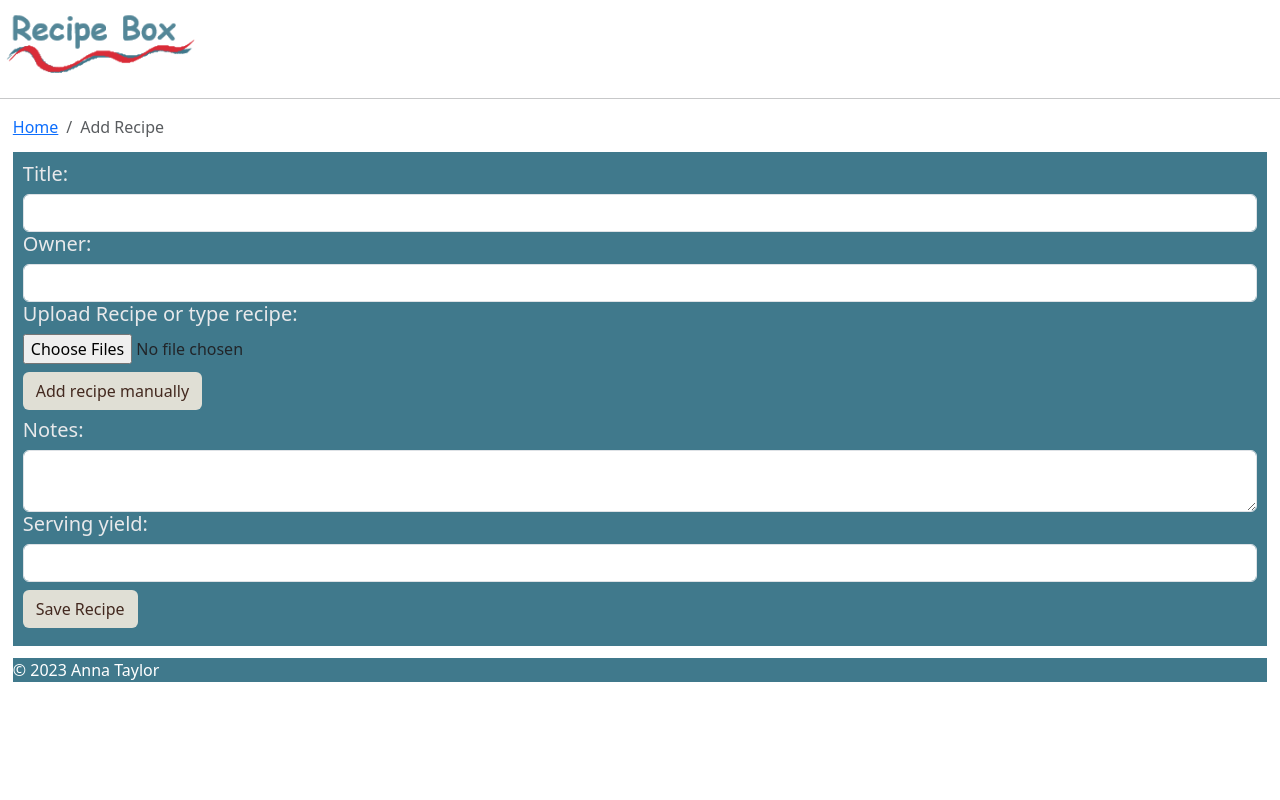
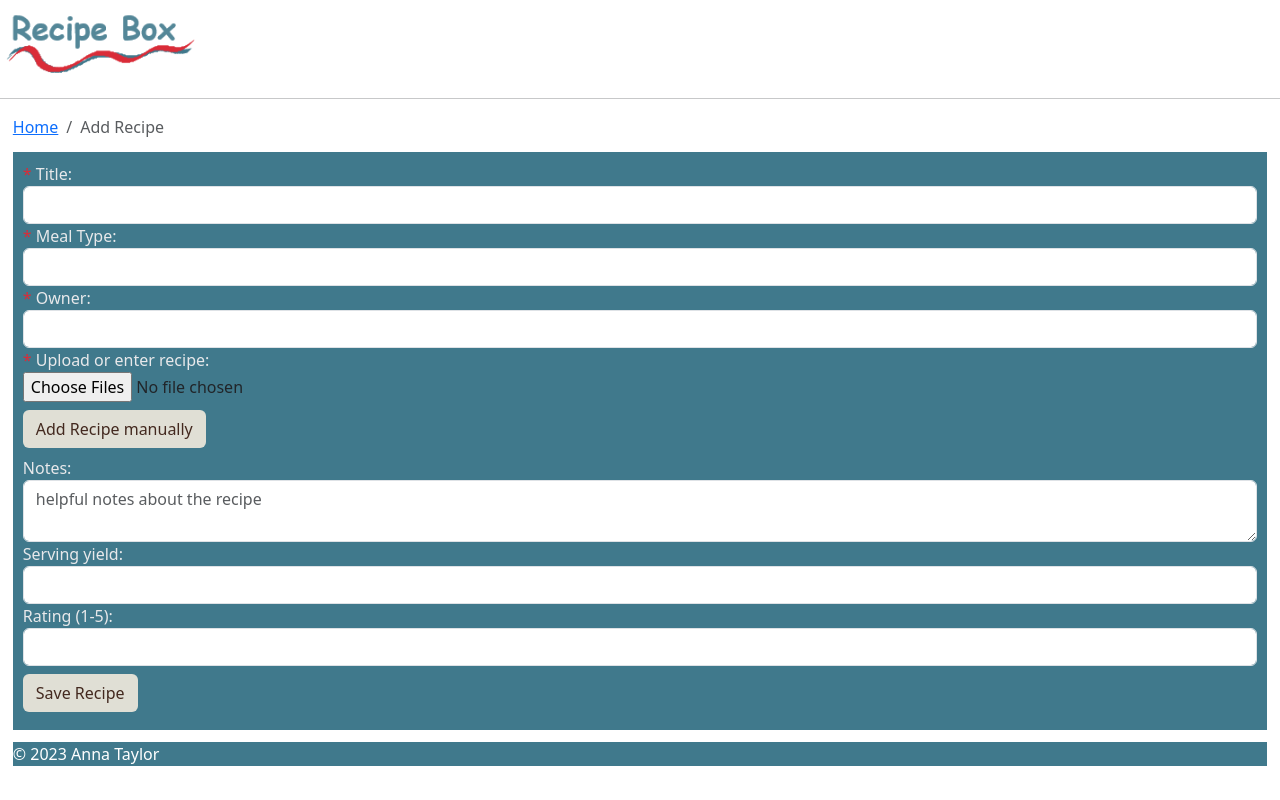
Before and after one commit to Anna-tay/home_recipes, a Flask app: page /entry in a window 1280 px wide. Run offline with Flask 3, Linux system fonts and the light colour scheme; some libraries are stand-ins or nearby versions.

Commit message:
add recipe adding and worked on entry page

```diff
--- a/app.py
+++ b/app.py
@@ -1,7 +1,18 @@
-from flask import Flask, render_template, url_for, request
-import scripts.ajax as Ajax
+from flask import Flask, render_template, url_for, request, redirect
+import firebase_admin
+from firebase_admin import credentials
+from firebase_admin import firestore
+import scripts.ajax as AjaxData
+import scripts.database as Data
+
 
 app = Flask(__name__)
+# getting file path
+cred = credentials.Certificate("database/recipe-box-7a513-firebase-adminsdk-ab32o-0558f7de3a.json")
+# initializing the firebase database
+firebase_admin.initialize_app(cred)
+
+dataBase = firestore.client()
 
 # Home page
 @app.route('/', methods = ["GET", "POST"])
@@ -13,13 +24,23 @@ def home():
 # ajax
 @app.route('/ajax', methods =["GET", "POST"])
 def ajax():
-    Ajax.table()
-# put all ajax python stuff into one bit def then break it down after wards.
+    data = AjaxData.table(dataBase)
+    return data
 
 # Add recipe page
 @app.route('/entry', methods = ["GET", "POST"])
 def entry():
+    print('came in')
+    if request.method == "POST":
+        title = request.form.get('title')
+        owner = request.form.get('owner')
+        notes = request.form.get('notes')
+        meal = request.form.get('meal')
+        serv_yield = request.form.get('serving_yield')
+        rating = request.form.get('rating')
+        Data.add_recipe(dataBase, title, owner, notes, serv_yield, meal, rating)
 
+        return redirect(url_for('home'))
     return render_template("entry.html")
 
 # View recipe
--- a/static/css/main.css
+++ b/static/css/main.css
@@ -17,7 +17,11 @@ hr {
 
 }
 
-h5 {
+.required{
+    color: var(--secondary);
+}
+
+.entrylabel {
     color: var(--white);
 }
 
@@ -43,34 +47,6 @@ footer{
     padding: 10px;
 }
 
-/* drop box */
-.box__dragndrop,
-.box__uploading,
-.box__success,
-.box__error {
-  display: none;
-}
-
-.box.is-dragover {
-    background-color: var(--secondary);
-}
-
-.box.has-advanced-upload {
-    background-color: white;
-    outline: 2px dashed black;
-    outline-offset: -10px;
-}
-
-.box.has-advanced-upload .box__dragndrop {
-    display: inline;
-}
-
-#file:hover {
-    color: var(--white);
-    background-color: var(--secondary);
-}
-
-
 .turn_red {
     color: var(--dark);
     background-color: var(--background);
@@ -83,3 +59,22 @@ footer{
     color: var(--white);
     background-color: var(--secondary);
 }
+
+/* data tables */
+.hometable {
+    background-color: white;
+    margin-top: 10px;
+}
+
+.card-body {
+    padding: 1 rem;
+    width: 100%;
+    border-radius: 8px;
+    margin: 1 rem;
+
+}
+
+/* upload box */
+#upload{
+    width: 90%;
+}
--- /dev/null
+++ b/static/js/data.js
@@ -0,0 +1,9 @@
+
+
+function add_recipe_card(){
+    let recipe_card = document.querySelector('#recipe-card');
+    let add_button = document.querySelector('#recipe-button-add');
+
+    recipe_card.setAttribute('style', 'display: content;');
+    add_button.setAttribute('style', 'display: none;');
+}
--- a/static/js/dropbox.js
+++ /dev/null
@@ -1,3 +0,0 @@
-
-var div = document.createElement('div');
-return 'FormData' in window;
--- a/templates/entry.html
+++ b/templates/entry.html
@@ -15,37 +15,56 @@
 <main>
     <section class="box">
         <section class="padding">
-            <form method="POST">
+            <form action="{{url_for('entry')}}"  method="post">
+
                 <!-- title -->
-                <h5>Title: </h5>
-                <input class="form-control" type="text" name="title" id="title">
+                <!-- make required -->
+                <label for="rtitle" class="entrylabel"><span class="required">*</span> Title:</label>
+                <input class="form-control" type="text" name="title" id="rtitle" required>
+
+                <!-- meal -->
+                <!-- make required -->
+                <label for="rmeal" class="entrylabel"><span class="required">*</span> Meal Type: </label>
+                <input class="form-control" type="text" name="meal" id="rmeal" required>
 
                 <!-- owner -->
-                <h5>Owner: </h5>
-                <input class="form-control" type="text" name="owner" id="owner">
+                <!-- make required -->
+                <label for="rOwner" class="entrylabel"><span class="required">*</span> Owner: </label>
+                <input class="form-control" type="text" name="owner" id="rOwner" required>
 
                 <!-- drop box -->
-                <div class="box__input">
-                    <h5>Upload Recipe or type recipe: </h5>
-                    <input class="box__file" type="file" name="files[]"  data-multiple-caption="{count} files selected" multiple />
-
+                <div>
+                    <label  for="upload" class="entrylabel"><span class="required">*</span> Upload or enter recipe: </label>
+                    <div>
+                        <input type="file" id="upload" name="files" multiple>
+                        <button type="button" id="recipe-button-add" onclick="add_recipe_card()" class="btn turn_red">Add Recipe manually</button>
+                        <div id="recipe-card" style="display: none;">
+                            <div class="card-body">
+                              <!-- ingredients -->
+                            <label for="ringredients" class="entrylabel">Ingredients: </label>
+                            <textarea class="form-control" type="text" name="ingredients" id="ringredients" value="" placeholder="ig 1 cup sugar, 1 cup flour..."></textarea>
+                            <!-- instructions -->
+                            <label for="rinstructions" class="entrylabel">Instructions: </label>
+                            <textarea class="form-control" type="text" name="instructions" id="rinstructions" value="" placeholder="ig first cream sugars and butter..."></textarea>
+                            </div>
+                        </div>
+                    </div>
                 </div>
-                <div class="box__uploading">Uploading…</div>
-                <div class="box__success">Done!</div>
-                <div class="box__error">Error! <span></span>.</div>
-                <!-- have it open a car that adds the recipe -->
-                <button class="btn turn_red" id="add-recipe" >Add recipe manually</button>
 
                 <!-- notes -->
-                <h5>Notes: </h5>
-                <textarea class="form-control" type="text" name="owner" id="owner"></textarea>
+                <label for="rNotes" class="entrylabel">Notes: </label>
+                <textarea class="form-control" type="text" name="notes" id="rNotes" value="" placeholder="helpful notes about the recipe"></textarea>
 
                 <!-- Serving yield -->
-                <h5>Serving yield: </h5>
-                <input class="form-control" type="text" name="serving_yield" id="serving_yield">
+                <label for="servingYield" class="entrylabel">Serving yield: </label>
+                <input class="form-control" type="text" name="serving_yield" id="servingYield" value="">
+
+                <!-- rating -->
+                <label for="rrating" class="entrylabel">Rating (1-5): </label>
+                <input class="form-control" type="text" name="rating" id="rrating" value="">
 
                 <!-- submit the form -->
-                <button class="btn turn_red" >Save Recipe</button>
+                <button class="btn turn_red" type="submit">Save Recipe</button>
             </form>
         </section>
     </section>
@@ -53,4 +72,5 @@
 
 
 <script src="\static\js\dropbox.js"></script>
+<script src="\static\js\data.js"></script>
 {% endblock %}
--- a/templates/home.html
+++ b/templates/home.html
@@ -22,10 +22,10 @@
     <section class="box">
         <section class="padding">
             <form method="POST">
-                <button type="submit" class="btn turn_red" id="add-recipe">
+                <button type="submit" class="btn turn_red">
                     Add Recipe
                 </button>
-
+                <section class="hometable">
                   <table id="empTable" class="display datatable" style="width:100%">
                       <thead>
                         <tr>
@@ -36,6 +36,7 @@
                         </tr>
                       </thead>
                     </table>
+                </section>
             </form>
         </section>
     </section>
```
Also changed, not shown: scripts/ajax.py (+20 -10 lines), scripts/database.py (+30 -40 lines), README.md, static/css/normalize.css (deleted). Lines whose indentation alone changed are shown as unchanged.
